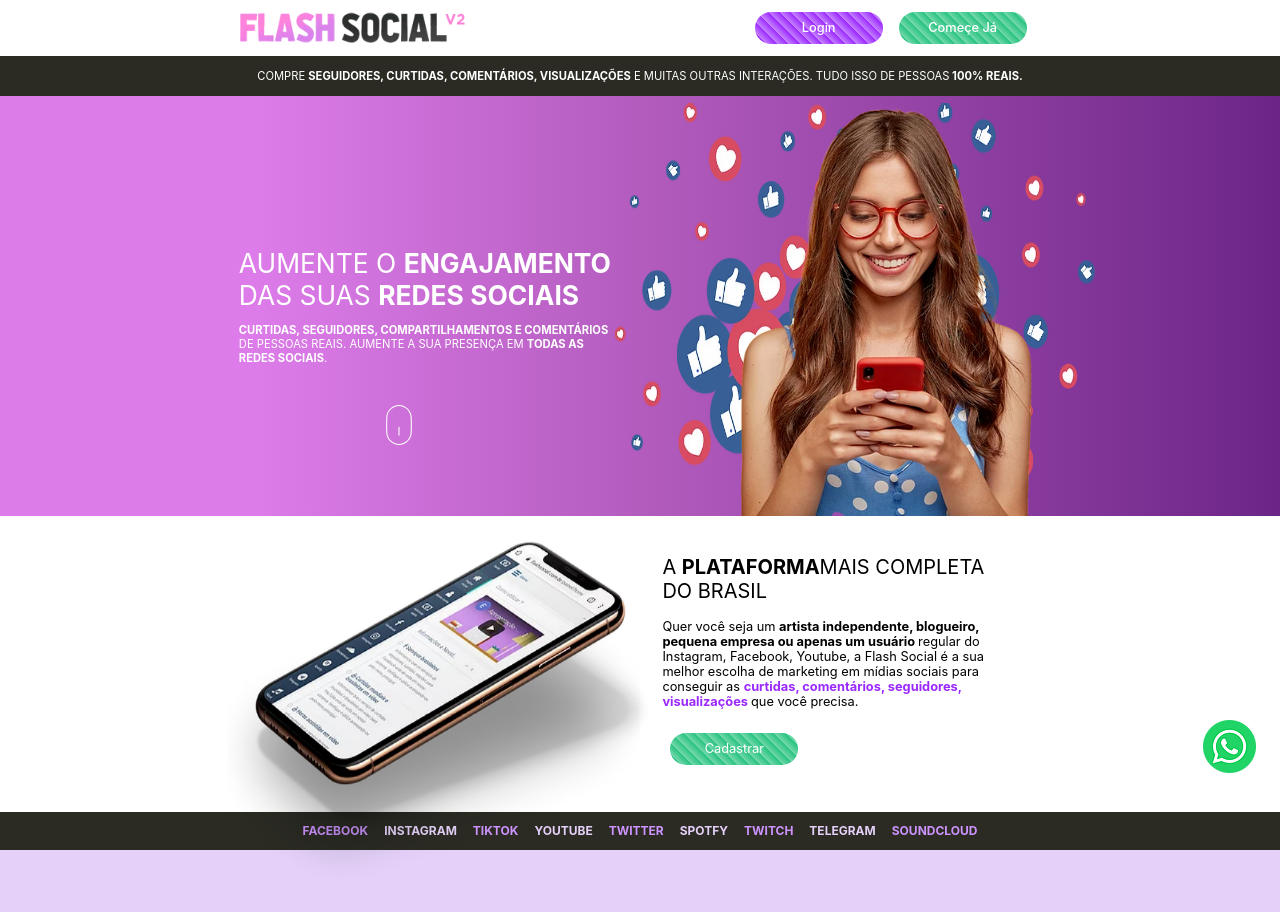
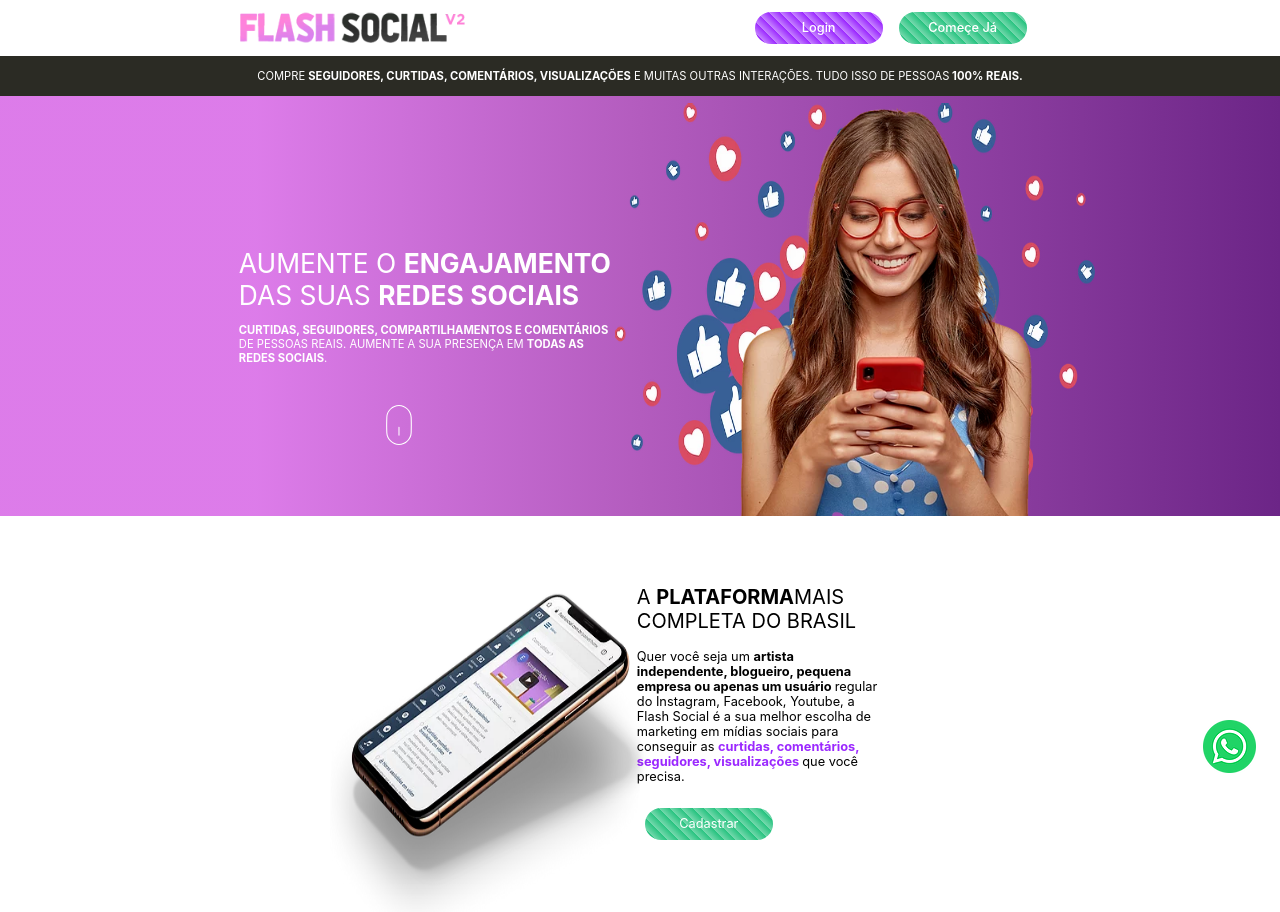
Before and after one commit to raultocantins/flashSocial, a React (Create React App) app: page / in a window 1280 px wide. Shown: the top 912 px of the page. Built offline with nearby package versions, Linux system fonts and the light colour scheme; a web font is replaced by a local one.

Commit message:
updating section3

```diff
--- a/src/components/section3/Section3.css
+++ b/src/components/section3/Section3.css
@@ -1,5 +1,5 @@
 .section3{
-    height: 370px;
+    height: 500px;
     display: flex;
     justify-content: center;
     align-items: center;
@@ -7,7 +7,7 @@
 
 }
 .box-section3{
-    width: 80%;
+    width: 60%;
     display: flex;
     justify-content: center;
 }
--- a/src/components/section8/Section8.css
+++ b/src/components/section8/Section8.css
@@ -67,11 +67,13 @@
             position:relative;
             margin: 0px -290px 0px 0px;
             margin-bottom: 0px;
+            font-size: 30px!important;
         }
     .section8 svg{
         transform: rotate(0deg)!important;
         position: relative;
         margin: -80px 0px 10px -50px;
 
+
     }
 }
```
